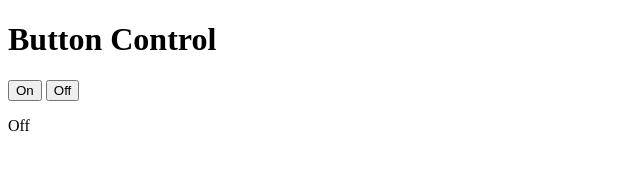
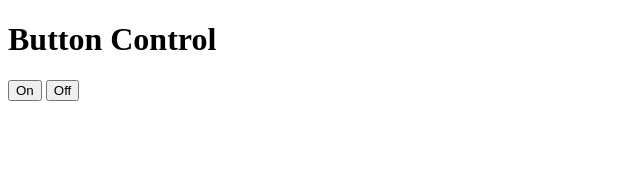
Before and after one commit to pcress16/pcress16.github.io, a plain HTML site: page index.html in a window 1280 px wide. Shown: the full height of the page, 0-640 px from the left. Drawn offline with Linux system fonts and the light colour scheme.

Commit message:
Update index.html

```diff
--- a/index.html
+++ b/index.html
@@ -4,7 +4,7 @@
 <h1>Button Control</h1>
 <button onclick="switchOn()">On</button>
 <button onclick="switchOff()">Off</button>
-<p id="p1">Off</p>
+<p id="p1"></p>
 <script>
 function switchOn(){
 	document.getElementById("p1").innerHTML = "On";
```
